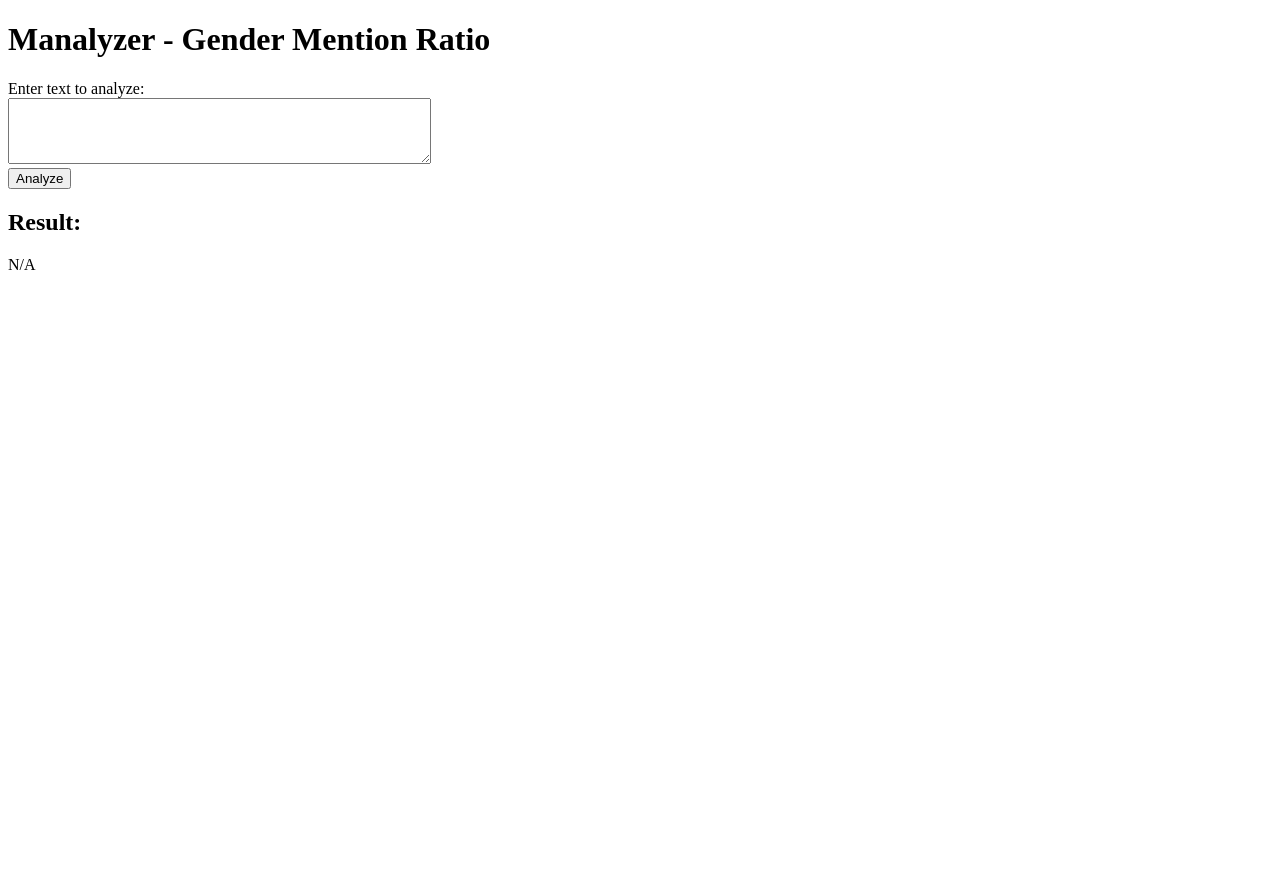
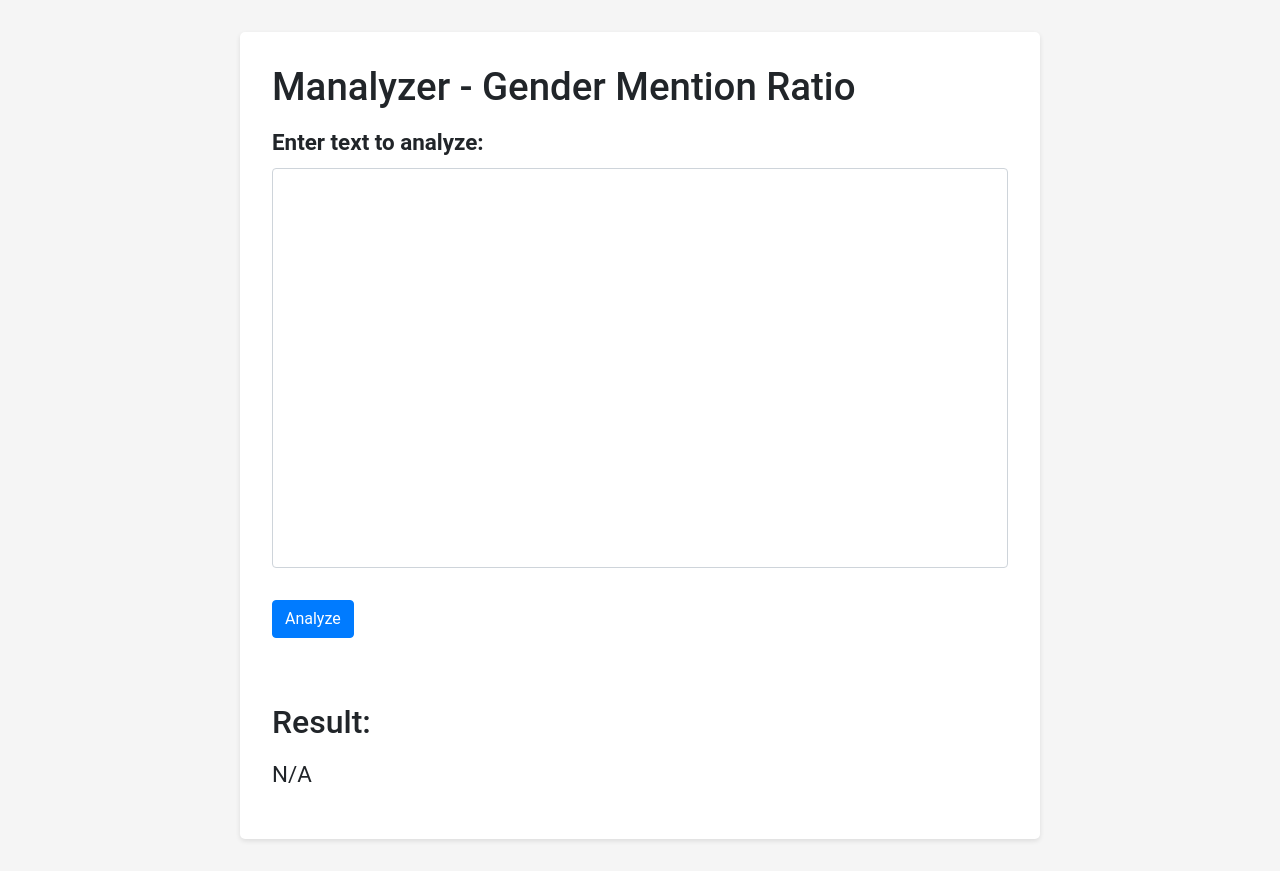
Before and after one commit to louispaulet/manalyzer, a FastAPI app: page / in a window 1280 px wide. Before the commit the page ends 270 px from the top, so only its background shows below. Run offline with FastAPI, Linux system fonts and the light colour scheme; some libraries are stand-ins or nearby versions.

Commit message:
add working bootstrap and custom css file

```diff
--- a/main.py
+++ b/main.py
@@ -1,6 +1,7 @@
 from fastapi import FastAPI, Request
 from fastapi.responses import HTMLResponse
 from fastapi.templating import Jinja2Templates
+from fastapi.staticfiles import StaticFiles
 from pydantic import BaseModel
 from typing import List
 from transformers import pipeline, AutoTokenizer, AutoModelForTokenClassification
@@ -10,6 +11,8 @@ import re
 logging.basicConfig(level=logging.INFO)
 
 app = FastAPI()
+app.mount("/static", StaticFiles(directory="static"), name="static")
+
 
 templates = Jinja2Templates(directory="templates")
 
--- /dev/null
+++ b/static/css/main.css
@@ -0,0 +1,65 @@
+body {
+    font-family: "Roboto", sans-serif;
+    font-size: 1.4rem;
+    background-color: #f5f5f5;
+    padding: 2rem;
+}
+
+.container {
+    max-width: 800px;
+    margin: 0 auto;
+    background-color: #ffffff;
+    padding: 2rem;
+    border-radius: 5px;
+    box-shadow: 0 2px 5px rgba(0, 0, 0, 0.1);
+}
+
+h1 {
+    font-size: 2.4rem;
+    margin-bottom: 1rem;
+}
+
+label {
+    display: block;
+    font-weight: bold;
+    margin-bottom: 0.5rem;
+}
+
+textarea {
+    display: block;
+    width: 100%;
+    height: 400px !important;
+    padding: 1rem;
+    font-size: 1.4rem;
+    line-height: 1.5;
+    border-radius: 5px;
+    border: 1px solid #ced4da;
+    resize: none;
+}
+
+button {
+    display: inline-block;
+    background-color: #007bff;
+    color: #ffffff;
+    font-size: 1.4rem;
+    font-weight: 600;
+    padding: 0.75rem 1.5rem;
+    border-radius: 5px;
+    border: none;
+    cursor: pointer;
+    margin-top: 1rem;
+}
+
+button:hover {
+    background-color: #0056b3;
+}
+
+button:focus {
+    outline: none;
+}
+
+h2 {
+    font-size: 2rem;
+    margin-top: 2rem;
+    margin-bottom: 1rem;
+}
--- a/templates/index.html
+++ b/templates/index.html
@@ -4,18 +4,32 @@
     <meta charset="UTF-8">
     <meta name="viewport" content="width=device-width, initial-scale=1.0">
     <title>Manalyzer</title>
+    <!-- Add Bootstrap CSS -->
+    <link rel="stylesheet" href="https://maxcdn.bootstrapcdn.com/bootstrap/4.5.2/css/bootstrap.min.css">
+    <!-- Add custom CSS -->
+    <link rel="stylesheet" href="/static/css/main.css">
 </head>
 <body>
+    <div class="container">
+        <div class="form-container">
             <h1>Manalyzer - Gender Mention Ratio</h1>
             <form id="analyze-form">
+                <div class="form-group">
                     <label for="text-to-analyze">Enter text to analyze:</label>
+                    <textarea class="form-control" id="text-to-analyze" name="text-to-analyze" rows="4"></textarea>
+                </div>
+                <button type="submit" class="btn btn-primary">Analyze</button>
+            </form>
 			<br>
-        <textarea id="text-to-analyze" name="text-to-analyze" rows="4" cols="50"></textarea>
-        <br>
-        <button type="submit">Analyze</button>
-    </form>
             <h2>Result:</h2>
             <p id="result">N/A</p>
+        </div>
+    </div>
+
+    <!-- Add Bootstrap and jQuery JS -->
+    <script src="https://code.jquery.com/jquery-3.5.1.slim.min.js"></script>
+    <script src="https://cdn.jsdelivr.net/npm/@popperjs/core@2.9.3/dist/umd/popper.min.js"></script>
+    <script src="https://maxcdn.bootstrapcdn.com/bootstrap/4.5.2/js/bootstrap.min.js"></script>
 
     <script>
         const analyzeForm = document.getElementById("analyze-form");
```
Also changed, not shown: requirements.txt (+6 -3 lines). Lines whose indentation alone changed are shown as unchanged.
